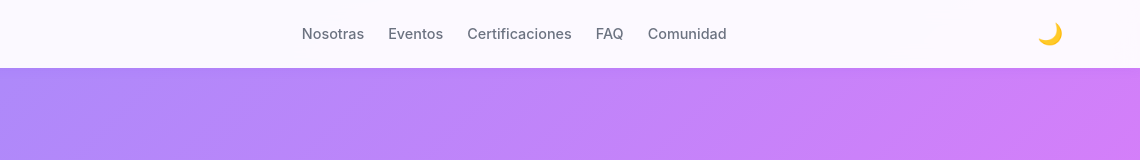
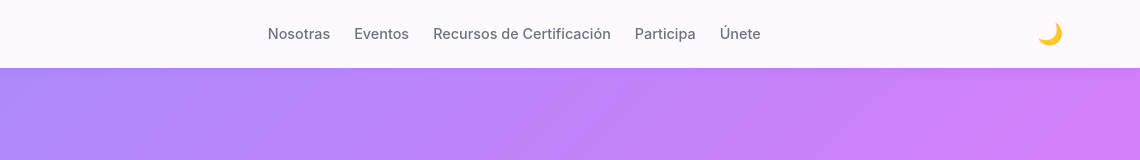
Before and after one commit to dicaalba/aws-girls-peru, a website: page index.html in a window 1280 px wide. Shown: the top 160 px of the page, 140-1280 px from the left. Drawn offline with Linux system fonts and the light colour scheme.

Commit message:
feat: actualizar nav — Participa, Únete, Recursos de Certificación

```diff
--- a/index.html
+++ b/index.html
@@ -44,9 +44,9 @@
             <ul class="nav-links">
                 <li><a href="#sobre">Nosotras</a></li>
                 <li><a href="#eventos">Eventos</a></li>
-                <li><a href="#certificaciones">Certificaciones</a></li>
-                <li><a href="#faq">FAQ</a></li>
-                <li><a href="#comunidad">Comunidad</a></li>
+                <li><a href="#certificaciones">Recursos de Certificación</a></li>
+                <li><a href="#participa">Participa</a></li>
+                <li><a href="#comunidad">Únete</a></li>
             </ul>
             <div class="nav-actions">
                 <button class="dark-toggle" aria-label="Cambiar tema" title="Modo oscuro">🌙</button>
```
